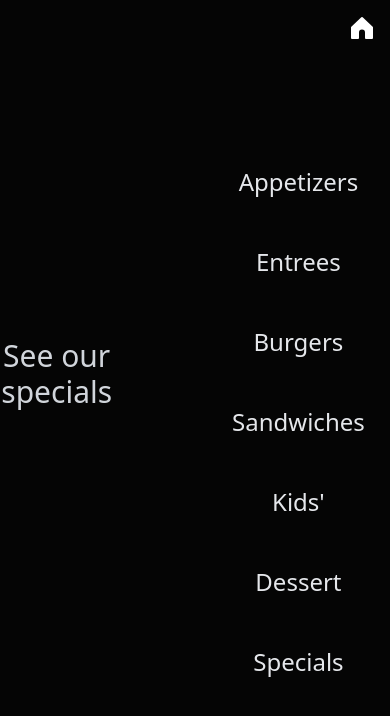
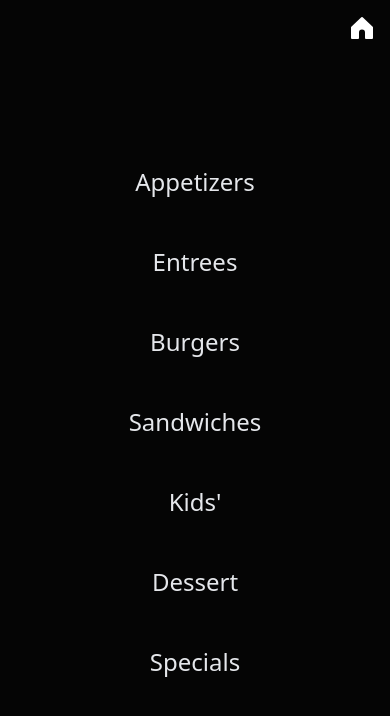
Before and after one commit to garikAsplund/range_rider, a SvelteKit app: page /menu in a window 390 px wide. Shown: the top 716 px of the page. Built offline with nearby package versions, Linux system fonts and the light colour scheme.

Commit message:
move isOpen logic to server

```diff
--- a/src/routes/menu/+page.svelte
+++ b/src/routes/menu/+page.svelte
@@ -1,5 +1,5 @@
 <!-- Specials -->
-<button class="p-6 m-6 -translate-y-12 hover:text-gray-300">
+<button class="hidden p-6 m-6 -translate-y-12 md:block hover:text-gray-300">
 	<a
 		href="menu/specials"
 		class="text-3xl font-thin"
```
